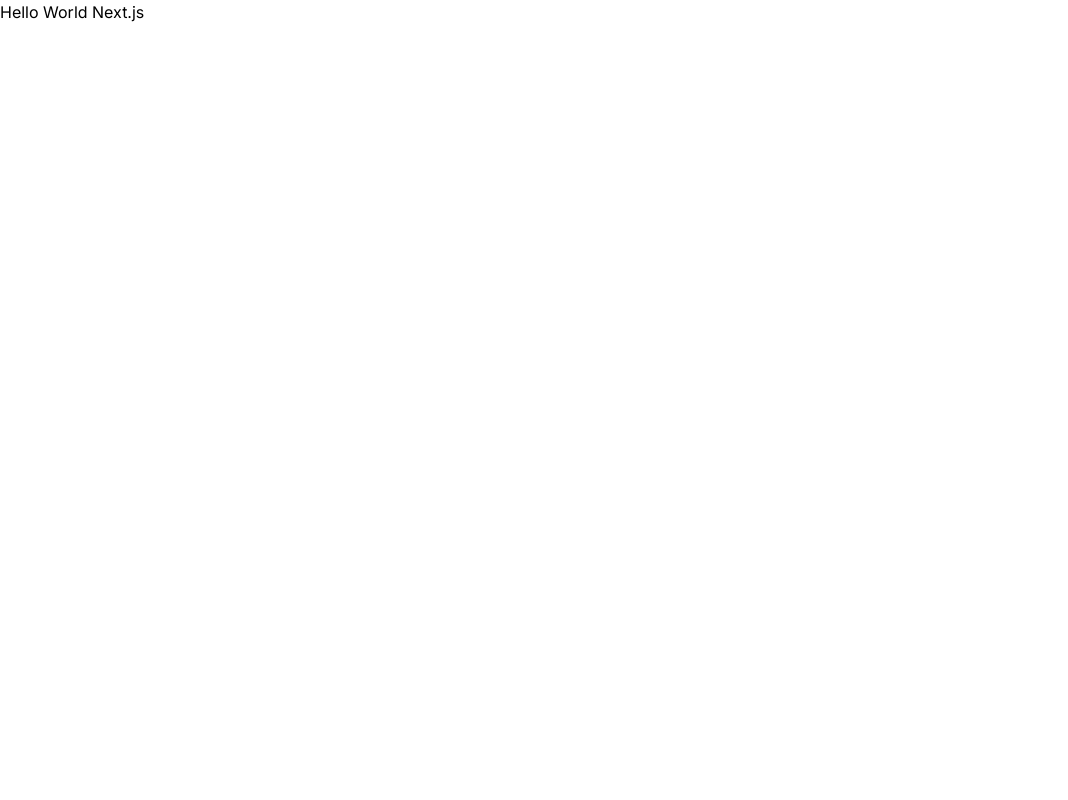
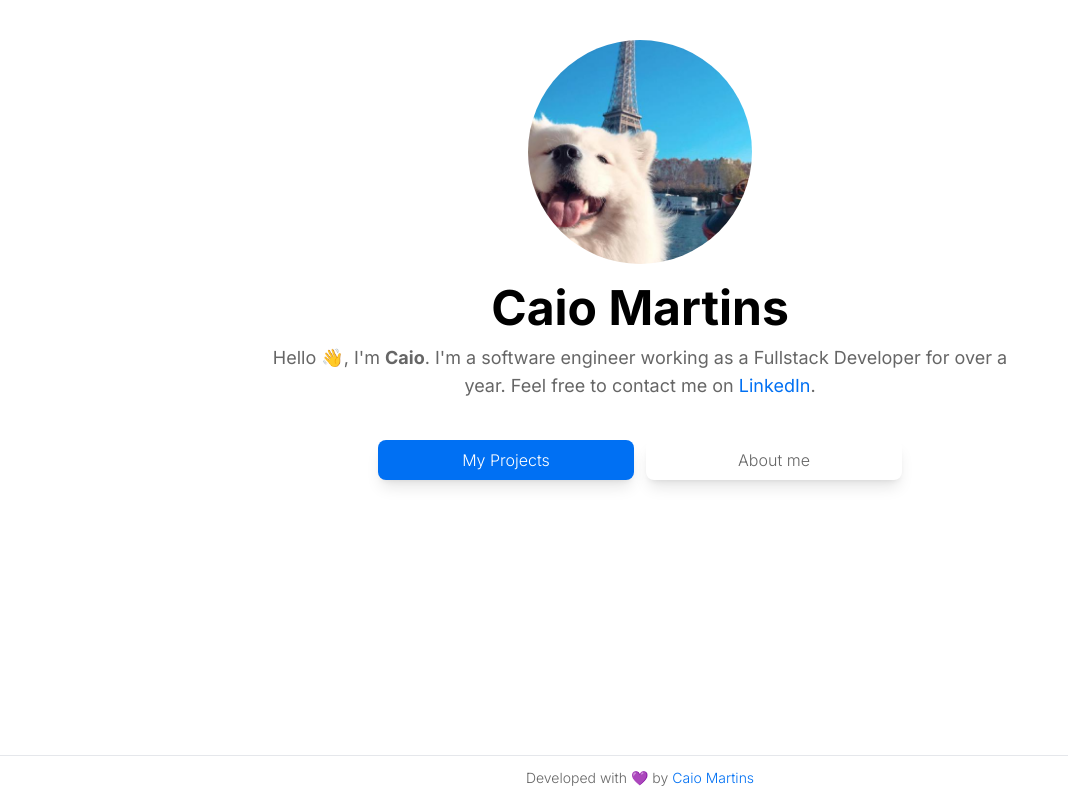
Before and after one commit to caiomartins1/caio.io, a Next.js app: page / in a window 1280 px wide. Shown: the whole page, without its empty margins (0-1068 px from the left). Built offline with nearby package versions, Linux system fonts and the light colour scheme.

Commit message:
add: profile img, footer and button components and integrated in main page

```diff
--- /dev/null
+++ b/components/Button.tsx
@@ -0,0 +1,27 @@
+import Link from 'next/link';
+import classnames from 'classnames';
+
+interface ButtonProps {
+  text: string;
+  to: string;
+  primary?: boolean;
+  secondary?: boolean;
+}
+
+export default function Button({ text, to, primary, secondary }: ButtonProps) {
+  return (
+    <Link href={to}>
+      <a
+        className={classnames(
+          'px-9 py-2 font-light rounded-lg shadow-lg hover:shadow-xl transition-shadow min-w-[16rem] text-center duration-300',
+          {
+            'bg-cta-blue-300 text-white': primary,
+            'bg-white text-brand-grey-300': secondary,
+          },
+        )}
+      >
+        {text}
+      </a>
+    </Link>
+  );
+}
--- /dev/null
+++ b/components/Footer.tsx
@@ -0,0 +1,10 @@
+export default function Footer() {
+  return (
+    <footer className="text-center text-brand-grey-300 font-light border-t border-gray-200 w-screen py-3 text-sm">
+      Developed with 💜 by{' '}
+      <a href="https://github.com/caiomartins1" className="text-cta-blue-300">
+        Caio Martins
+      </a>
+    </footer>
+  );
+}
--- a/pages/index.tsx
+++ b/pages/index.tsx
@@ -1,6 +1,9 @@
 import type { NextPage } from 'next';
 import Head from 'next/head';
 import Image from 'next/image';
+
+import Footer from '../components/Footer';
+import Button from '../components/Button';
 
 const Home: NextPage = () => {
   return (
@@ -8,8 +11,47 @@
       <Head>
         <title>caio.io</title>
       </Head>
+      <main
+        id="container"
+        className="w-screen h-screen flex items-center flex-col pt-10 justify-between"
+      >
+        <section id="content">
+          <div id="img-container" className="w-36 h-36 sm:w-56 sm:h-56 mx-auto">
+            <Image
+              priority
+              layout="responsive"
+              width={144}
+              height={144}
+              src="/images/profile.jpeg"
+              className="rounded-full"
+              alt="Profile Picture"
+            />
+          </div>
 
-      <h1>Hello World Next.js</h1>
+          <div className="pt-5 max-w-3xl px-4 text-center">
+            <h1 className="text-3xl sm:text-5xl font-bold">Caio Martins</h1>
+            <p className="sm:text-lg pt-3 text-brand-grey-300">
+              Hello 👋, I&apos;m <strong>Caio</strong>. I&apos;m a software
+              engineer working as a Fullstack Developer for over a year. Feel
+              free to contact me on{' '}
+              <a
+                href="https://www.linkedin.com/in/caiocdmartins/"
+                target="blank"
+                className="text-cta-blue-300"
+              >
+                LinkedIn
+              </a>
+              .
+            </p>
+          </div>
+
+          <div className="flex flex-col items-center gap-3 justify-center mt-10 px-8 sm:flex-row ">
+            <Button text="My Projects" to="#" primary />
+            <Button text="About me" to="#" secondary />
+          </div>
+        </section>
+        <Footer />
+      </main>
     </>
   );
 };
--- a/styles/globals.css
+++ b/styles/globals.css
@@ -8,6 +8,7 @@
   margin: 0;
   font-family: Inter, -apple-system, BlinkMacSystemFont, Segoe UI, Roboto,
     Oxygen, Ubuntu, Cantarell, Fira Sans, Droid Sans, Helvetica Neue, sans-serif;
+  scroll-behavior: smooth;
 }
 
 a {
```
Also changed, not shown: public/images/profile.jpeg (added).
